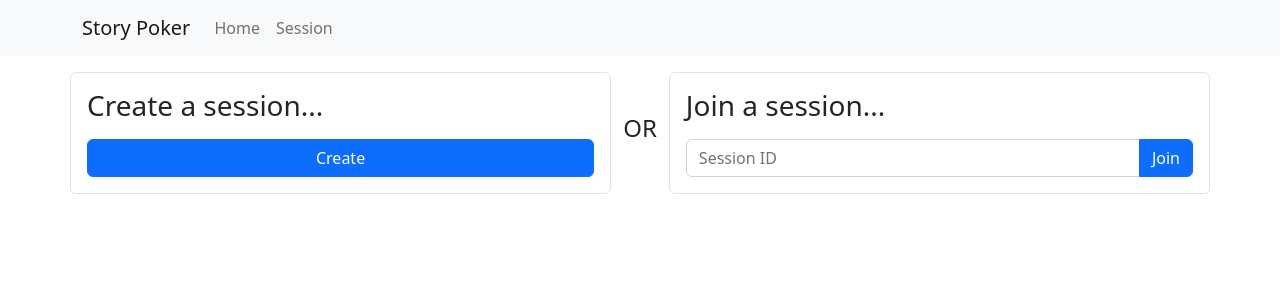
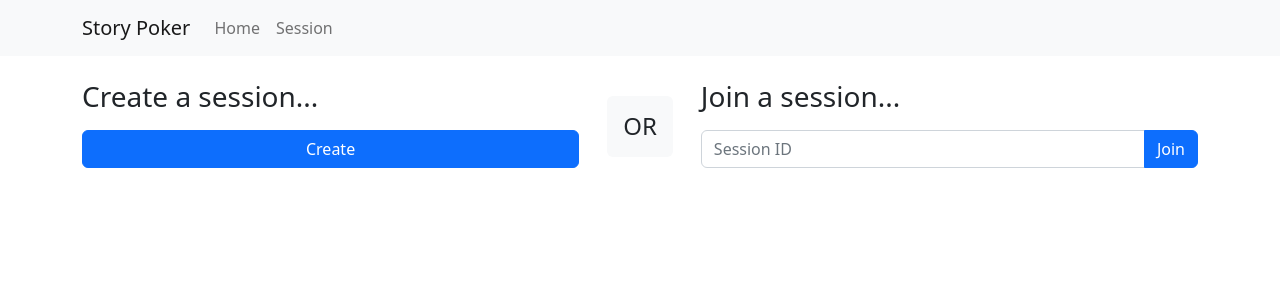
Before and after one commit to bnelson95/story-poker, a Vue app in the folder ritualis-frontend/: page /session in a window 1280 px wide. Shown: the top 300 px of the page. Built offline with nearby package versions, Linux system fonts and the light colour scheme.

Commit message:
Update SessionView.vue

```diff
--- a/ritualis-frontend/src/views/SessionView.vue
+++ b/ritualis-frontend/src/views/SessionView.vue
@@ -38,17 +38,17 @@ const state = reactive({
 <template>
 
   <!-- Create or Join -->
-  <div class="row my-3">
-    <div class="col-md border rounded p-3">
+  <div class="row my-4 justify-content-center">
+    <div class="col-md">
       <h3>Create a session...</h3>
       <div class="mt-3 input-group">
         <button class="btn btn-primary w-100" v-on:click="createSession">Create</button>
       </div>
     </div>
-    <div class="col-auto align-self-center">
-      <h4>OR</h4>
+    <div class="col-auto align-self-center p-3 m-3 bg-light rounded">
+      <h4 class="m-0">OR</h4>
     </div>
-    <div class="col-md border rounded p-3">
+    <div class="col-md">
       <h3>Join a session...</h3>
       <div class="mt-3 input-group">
         <input v-model="inputSessionId" type="text" class="form-control" id="sessionIdInput" placeholder="Session ID" />
```
